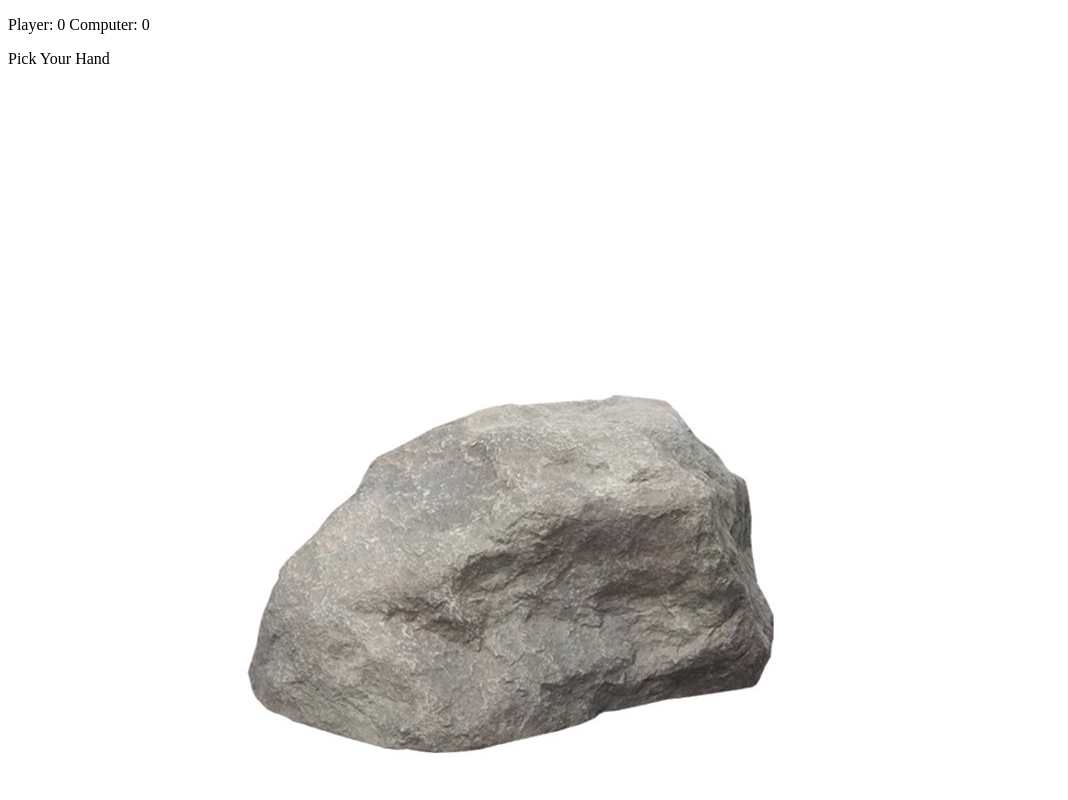
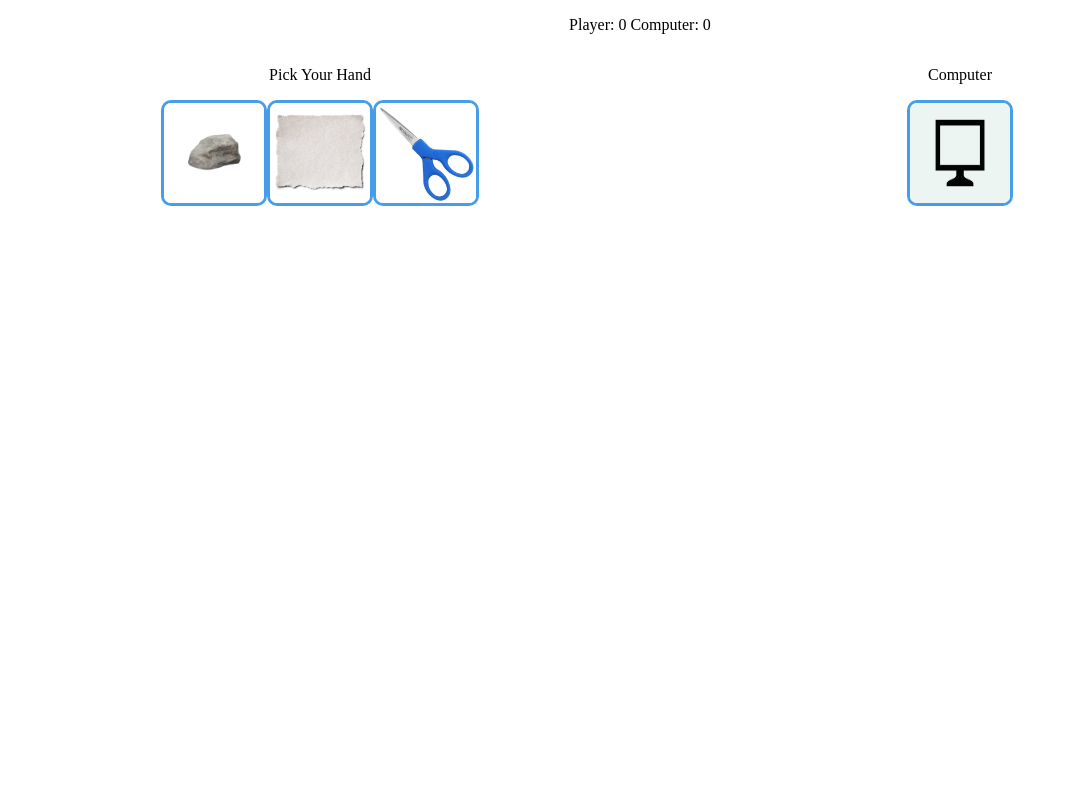
Before and after one commit to dndwiggins/rockpaperscissors, a plain HTML site: page index.html in a window 1280 px wide. Shown: the top 800 px of the page, without its empty margins (0-1068 px from the left). Drawn offline with Linux system fonts and the light colour scheme.

Commit message:
finished up css

```diff
--- a/index.html
+++ b/index.html
@@ -5,25 +5,29 @@
     <meta name="viewport" content="width=device-width, initial-scale=1.0">
     <title>Rock Paper Scissors</title>
     <link rel="stylesheet" href="styles.css">
+    <script src="script.js"></script>
 </head>
 <body>
+
+    <p class ="score"> Player: 0    Computer: 0</p>
+
     <div class = "main">
 
-        <p class ="score"> Player: 0    Computer: 0</p>
 
         <div class="player">
             <p class ="text">Pick Your Hand</p>
             <div class="hands">
-                <img src="images/rock.jpeg" alt="rock">
-                <img src="images/paper.jpeg" alt="paper">
-                <img src="images/scissors.jpeg" alt="scissors">
-
+                <img class="pictures"  id="pictures"   src ="images/rock.jpeg" alt="rock">
+                <img  class="pictures" id="pictures"  src="images/paper.jpeg" alt="paper">
+                <img class="pictures" id="pictures"  src="images/scissors.jpeg" alt="scissors">
 
             </div>
         </div>
         <div class = "computer">
-            <p>Computer</p>
-            <img src="" alt="">
+            <p class="text">Computer</p>
+            <div class="hands">
+            <img class="pictures" src="images/computer.jpeg" alt="computer">
+        </div>
         </div>
     </div>
 
--- a/script.js
+++ b/script.js
@@ -0,0 +1,9 @@
+
+
+
+
+function click() {
+
+    document.getElementById
+
+}
--- a/styles.css
+++ b/styles.css
@@ -0,0 +1,62 @@
+html,
+body {
+    margin: 0;
+    padding: 0;
+}
+
+
+
+.score {
+    display: flex;
+    flex: auto;
+    justify-content: center;
+}
+
+
+
+.main {
+    display: flex;
+    flex: auto;
+    justify-content: center;
+    align-items: center;
+}
+
+.pictures {
+    display: flex;
+    flex: auto;
+    width: 100px;
+    height: 100px;
+    border-style: solid;
+    border-color: rgb(70, 157, 233);
+    border-radius: 10px;
+}
+
+.player {
+    display: flex;
+    flex: auto;
+    flex-direction: column;
+    flex-basis: 100%
+}
+
+.hands {
+    display: flex;
+    flex: auto;
+    align-self: center;
+
+
+}
+
+.text {
+    display: flex;
+    flex: auto;
+    justify-content: center;
+    align-items: center;
+}
+
+.computer {
+    display: flex;
+    flex: auto;
+    flex-direction: column;
+    align-self: center;
+    flex-basis: 100%
+}
```
Also changed, not shown: images/computer.jpeg (added).
